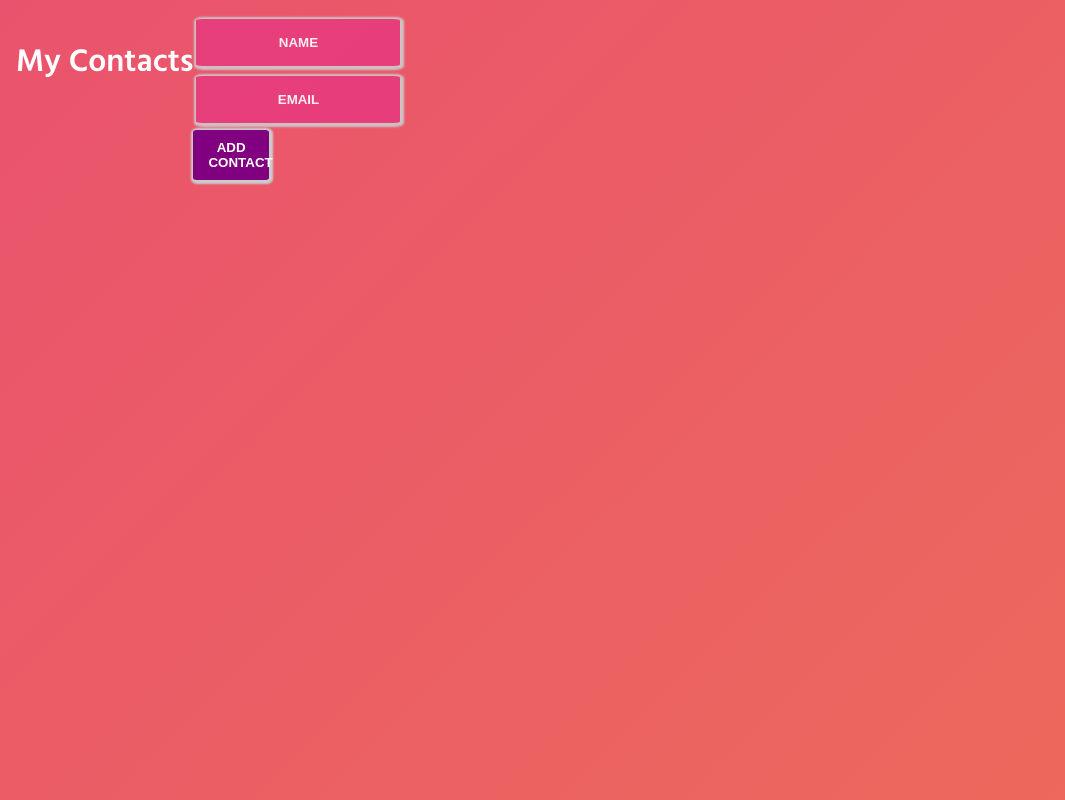
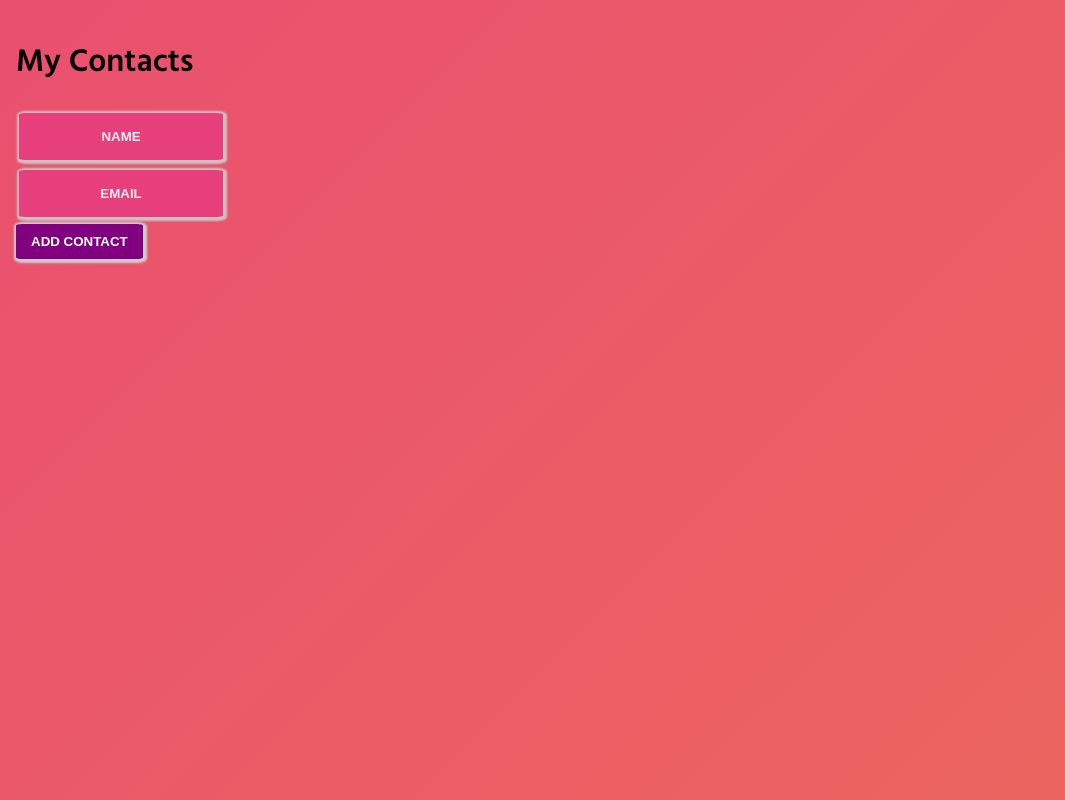
Before and after one commit to jonfreihofer/contacts-app, a React (Create React App) app: page / in a window 1280 px wide. Shown: the whole page, without its empty margins (0-1065 px from the left). Built offline with nearby package versions, Linux system fonts and the light colour scheme; no server answers.

Commit message:
style changes

```diff
--- a/src/App.js
+++ b/src/App.js
@@ -8,11 +8,9 @@ function App() {
   const { contacts } = useContext(Context);
   return (
     <>
-      <TitleContainer>
-        <h1>My Contacts</h1>
-        <SubmitForm />
-        {contacts}
-      </TitleContainer>
+      <h1>My Contacts</h1>
+      <SubmitForm />
+      <TitleContainer>{contacts}</TitleContainer>
     </>
   );
 }
--- a/src/Components/Contact/styles.js
+++ b/src/Components/Contact/styles.js
@@ -9,7 +9,7 @@ const StyledContact = styled.div`
   color: white;
   background-color: #23a6d5;
   width: 35%;
-  min-width: 65px;
+  min-width: 300px;
   margin: 0.35rem;
   padding: 0.75rem;
   border-radius: 3%;
```
